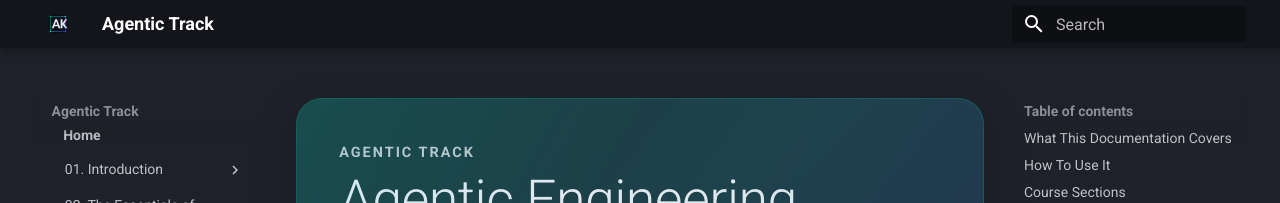
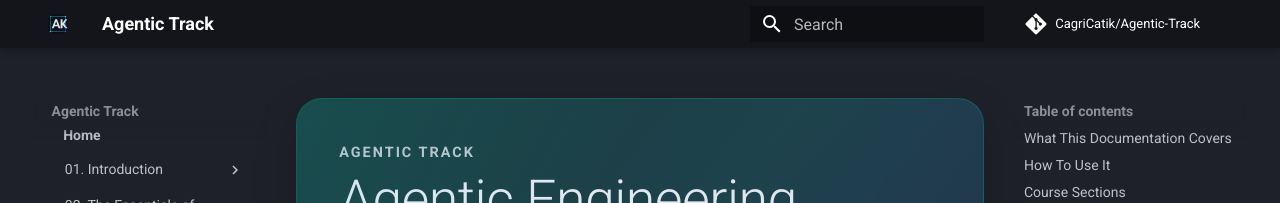
Before and after one commit to CagriCatik/Agentic-Track, an MkDocs documentation site: the page built from docs/index.md, in a window 1280 px wide. Shown: the top 203 px of the page. Built offline with MkDocs 1.6.1 and Material for MkDocs 9.7.7, drawn with Linux system fonts in a browser that asks for light colours; comment, search, counter and statistics services are not loaded.

Commit message:
first commit

```diff
--- a/mkdocs.yml
+++ b/mkdocs.yml
@@ -1,4 +1,8 @@
 site_name: Agentic Track
+site_url: https://cagricatik.github.io/Agentic-Track/
+repo_url: https://github.com/CagriCatik/Agentic-Track
+repo_name: CagriCatik/Agentic-Track
+edit_uri: edit/main/docs/
 site_description: Practical documentation for LangChain, agents, RAG, LangGraph, and MCP
 docs_dir: docs
 theme:
```
Also changed, not shown: 1 other file.
